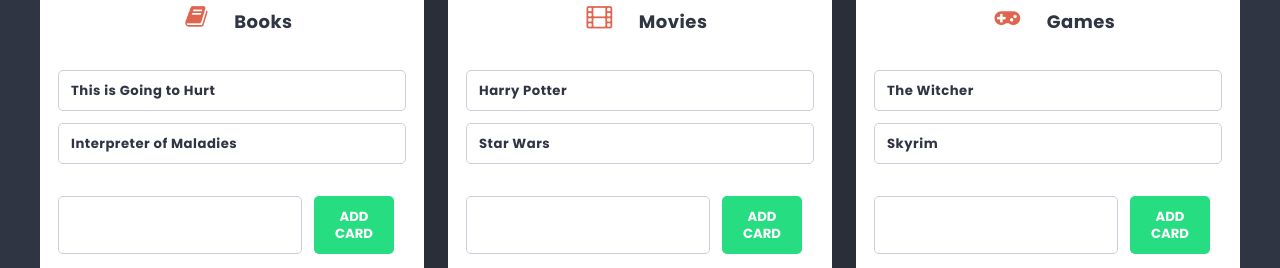
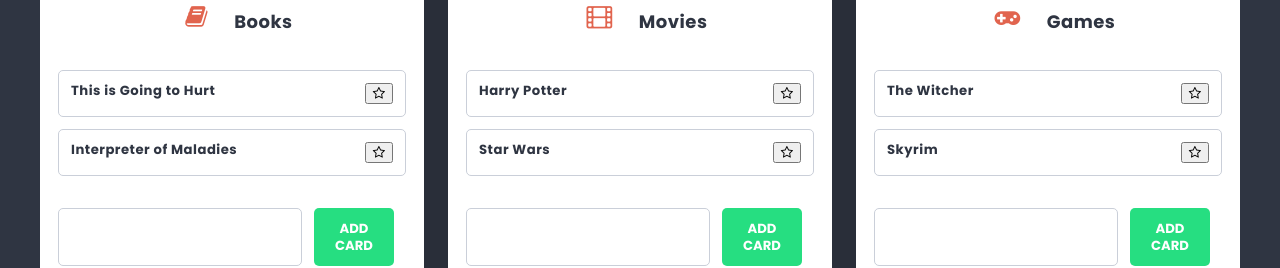
Before and after one commit to Keymax-pl/React, a React (Create React App) app: page /list/1 in a window 1280 px wide. Shown: the part 473-741 px from the top of the page. Built offline with nearby package versions, Linux system fonts and the light colour scheme.

Commit message:
Add toggle favorite

```diff
--- a/package.json
+++ b/package.json
@@ -6,6 +6,7 @@
     "@testing-library/jest-dom": "^5.17.0",
     "@testing-library/react": "^13.4.0",
     "@testing-library/user-event": "^13.5.0",
+    "clsx": "^2.1.0",
     "font-awesome": "^4.7.0",
     "react": "^18.2.0",
     "react-dom": "^18.2.0",
--- a/src/components/Card/Card.js
+++ b/src/components/Card/Card.js
@@ -1,9 +1,22 @@
 import styles from './Card.module.scss';
+import { toggleCardFavorite } from '../../redux/store';
+import clsx from 'clsx';
+import { useDispatch } from 'react-redux';
 
 const Card = props => {
-    return (
-        <li className={styles.card}>{props.title}</li>
-    );
+
+    const dispatch = useDispatch();
+
+
+  return (
+    <li className={styles.card}>{props.title}
+      <div>
+        <button className={clsx(props.isFavorite && styles.cardActive)} onClick={()=> {dispatch( toggleCardFavorite(props.id) )}}>
+            <i className='fa fa-star-o'></i>
+        </button>
+      </div>
+    </li>
+  );
 };
 
 export default Card;
--- a/src/components/Card/Card.module.scss
+++ b/src/components/Card/Card.module.scss
@@ -11,3 +11,8 @@
     justify-content: space-between;
     font-weight: bold;
 }
+
+
+.cardActive {
+    color: yellow;
+}
--- a/src/components/Favorite/Favorite.js
+++ b/src/components/Favorite/Favorite.js
@@ -1,11 +1,20 @@
 import styles from './Favorite.module.scss';
 import PageTitle from '../PageTitle/PageTitle.js';
+import { useSelector } from 'react-redux';
+import { getFavoriteCards } from '../../redux/store.js';
+import Card from '../Card/Card.js';
 
 const Favorite = () => {
+
+    const cards = useSelector(getFavoriteCards);
+
+    if (!cards.length) return <PageTitle>No cards...</PageTitle>
+
     return (
         <div className={styles.favorite}>
             <PageTitle>Favorite</PageTitle>
             <p className={styles.subtitle}>Lorem Ipsum</p>
+            <ul className={styles.cards}>{cards.map(card => <Card key={card.id} {...card} />)}</ul>
         </div>
     );
 };
--- a/src/components/Favorite/Favorite.module.scss
+++ b/src/components/Favorite/Favorite.module.scss
@@ -1 +1,8 @@
+@use "sass:math";
 @import '../../styles/settings.scss';
+
+
+.cards {
+    padding: math.div($base-size, 2) 0;
+    color: black;
+  }
--- a/src/redux/initialState.js
+++ b/src/redux/initialState.js
@@ -27,12 +27,12 @@ const initialState = {
   ],
 
   cards: [
-    { id: 1, columnId: 1, title: 'This is Going to Hurt' },
-    { id: 2, columnId: 1, title: 'Interpreter of Maladies' },
-    { id: 3, columnId: 2, title: 'Harry Potter' },
-    { id: 4, columnId: 2, title: 'Star Wars' },
-    { id: 5, columnId: 3, title: 'The Witcher' },
-    { id: 6, columnId: 3, title: 'Skyrim' }
+    { id: 1, columnId: 1, title: 'This is Going to Hurt', isFavorite: false},
+    { id: 2, columnId: 1, title: 'Interpreter of Maladies', isFavorite: false },
+    { id: 3, columnId: 2, title: 'Harry Potter' , isFavorite: false },
+    { id: 4, columnId: 2, title: 'Star Wars', isFavorite: false },
+    { id: 5, columnId: 3, title: 'The Witcher', isFavorite: false },
+    { id: 6, columnId: 3, title: 'Skyrim', isFavorite: false }
   ],
 
   searchString: "",
--- a/src/redux/store.js
+++ b/src/redux/store.js
@@ -17,10 +17,14 @@ export const getListById = ({ lists }, listId) => lists.find(list => list.id ===
 
 export const getAllLists = ({ lists }) => lists;
 
+export const getFavoriteCards = ({ cards }) => cards.filter(card => card.isFavorite);
+
   // action creators
 export const addColumn = payload => ({ type: 'ADD_COLUMN', payload });
 
 export const addCard = payload => ({ type: 'ADD_CARD', payload });
+
+export const toggleCardFavorite = payload => ({ type: 'TOGGLE_CARD_FAVORITE', payload});
 
 export const addList = payload => ({ type: 'ADD_LIST', payload });
 
@@ -40,6 +44,10 @@ const reducer = (state, action) => {
     case 'UPDATE_SEARCHSTRING':
      return { ...state, searchString: action.payload };
 
+     case 'TOGGLE_CARD_FAVORITE':
+      return { ...state, cards: state.cards.map(card => (card.id === action.payload)
+             ? { ...card, isFavorite: !card.isFavorite } : card) };
+
     default:
       return state;
   }
```
Also changed, not shown: 1 other file (tests, documents, lock files or other folders).
